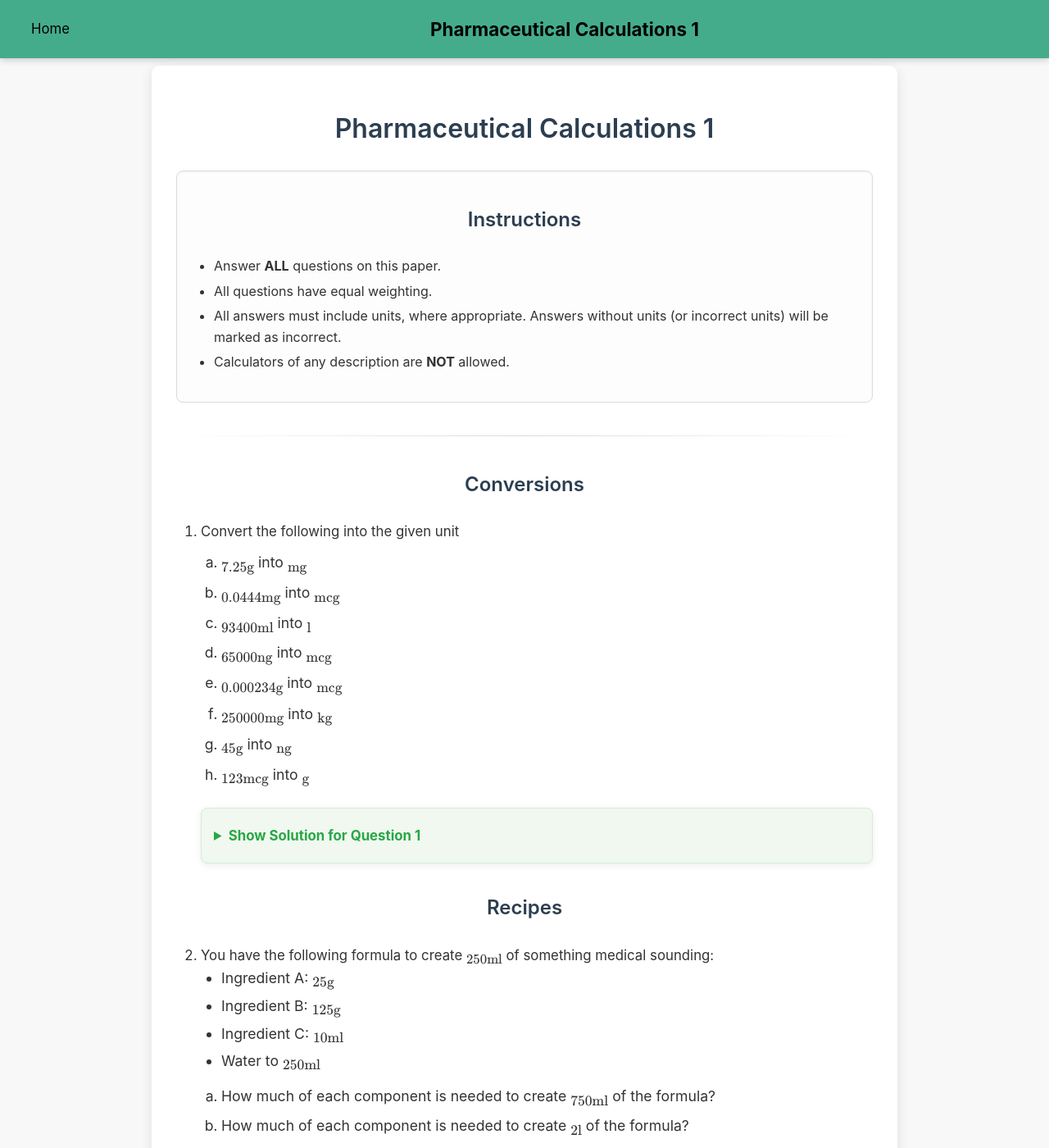
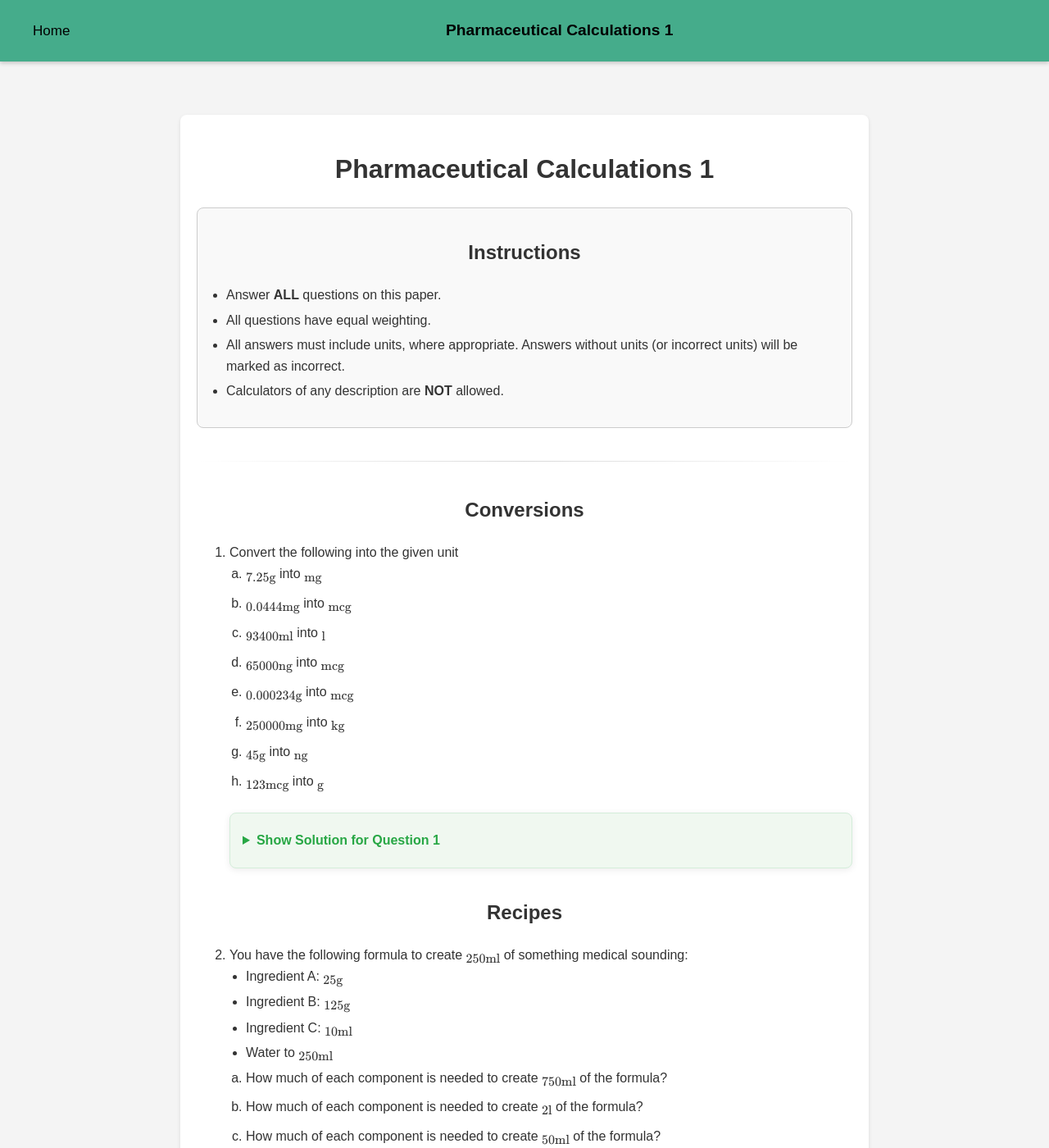
Before and after one commit to probe973/pha-4010y, a Jekyll site: the page built from review/1.md, in a window 1280 px wide and 1400 px high. Shown: the whole window at 82% size. Built offline with Jekyll 4.4.1, drawn with Linux system fonts in a browser that asks for light colours.

Commit message:
Update style.css

```diff
--- a/assets/css/style.css
+++ b/assets/css/style.css
@@ -1,129 +1,152 @@
-/* Base styles for HTML and Body */
-html, body {
+html, body { /* Ensure no default margins/paddings on html and body */
     margin: 0;
     padding: 0;
     line-height: 1.6;
-    font-family: 'Inter', sans-serif; /* Using Inter font */
-    color: #333; /* Dark gray text for main content */
-    background-color: #f8f8f8; /* Very light background for the page */
+    font-family: sans-serif;
+    padding-top: 60px; /* Space for the fixed header */
+    background-color: #f4f4f4; /* Light background for the page */
+    color: #333; /* Main text color */
+    font-size: 16px; /* Set a base font size for the body */
 }
-
-/* Navbar styles */
 .navbar {
     position: fixed;
     top: 0;
     left: 0;
     width: 100%;
-    background-color: #45ac8b; /* Greenish background */
+    background-color: #45ac8b; /* Changed background color for the navbar */
     overflow: hidden;
-    box-shadow: 0 2px 8px rgba(0,0,0,0.2); /* Enhanced shadow */
-    z-index: 1000;
+    box-shadow: 0 2px 5px rgba(0,0,0,0.2);
+    z-index: 1000; /* Ensure navbar stays on top */
     display: flex;
-    justify-content: flex-start;
+    justify-content: flex-start; /* Align items to the start */
     align-items: center;
-    padding: 10px 20px;
-    box-sizing: border-box;
+    padding: 10px 20px; /* Adjusted vertical padding to match other pages' navbar height */
+    box-sizing: border-box; /* Include padding in width */
 }
 
-.navbar a, .navbar-link {
+/* --- START: Navigation Link Styles --- */
+
+/* Styles for links in EXISTING HTML files (e.g., pha01.html, pha01_s.html) */
+/* These target <a> tags directly inside .navbar */
+.navbar a {
     display: block;
-    color: black; /* Changed to BLACK for navbar links */
+    color: black; /* Changed text color to black */
     text-align: center;
-    padding: 12px 18px; /* Adjusted padding */
+    padding: 14px 20px;
     text-decoration: none;
-    font-size: 1.05em; /* Consistent font size for links */
-    border-radius: 6px; /* Rounded corners */
-    transition: background-color 0.3s ease, color 0.3s ease;
-    margin-right: 15px; /* Space between links */
+    font-size: 17px;
+    border-radius: 8px; /* Rounded corners for links */
+    transition: background-color 0.3s ease; /* Smooth transition on hover */
+    margin-right: 10px; /* Space between links */
+}
+.navbar a:hover {
+    background-color: #5cb85c; /* Lighter green on hover */
+    color: black; /* Ensure text remains black on hover */
 }
 
-.navbar a:hover, .navbar-link:hover {
-    background-color: #3a9172; /* Darker green on hover */
-    color: black; /* Ensure text remains BLACK on hover */
+/* Styles for links in NEW Jekyll-processed Markdown files */
+/* These target <a> tags specifically given the .navbar-link class in _layouts/default.html */
+.navbar-link {
+    display: block;
+    color: black;
+    text-align: center;
+    padding: 14px 20px;
+    text-decoration: none;
+    font-size: 17px;
+    border-radius: 8px;
+    transition: background-color 0.3s ease;
+    float: none !important; /* Ensures no floating behavior */
+    margin-right: auto !important; /* Pushes the link to the far left */
+    margin-left: 0 !important; /* Ensures no left margin interference */
+}
+.navbar-link:hover {
+    background-color: #5cb85c;
+    color: black;
 }
 
+/* Styles for the main page title in the navbar */
 .navbar-title {
-    color: black; /* Changed to BLACK for navbar title */
-    font-size: 1.4em; /* Larger, more prominent title */
+    color: black;
+    font-size: 1.2em; /* Adjusted to match original HTML's title size */
     font-weight: bold;
     text-decoration: none;
     padding: 0;
-    flex-grow: 1;
-    text-align: center;
+    flex-grow: 1; /* Allows title to take up remaining space */
+    text-align: center; /* Centers the text within its allocated space */
 }
 
-/* Main content area */
+/* --- END: Navigation Link Styles --- */
+
+
 .content {
-    margin: 80px auto 40px auto; /* Space for fixed header, center, bottom margin */
-    max-width: 850px; /* Slightly wider content area */
-    padding: 30px; /* More padding inside */
+    margin: 20px auto; /* Center content with auto margins */
+    max-width: 800px; /* Max width for readability */
+    padding: 20px;
     background-color: #fff;
-    border-radius: 10px; /* More rounded corners */
-    box-shadow: 0 4px 15px rgba(0,0,0,0.1); /* Deeper, softer shadow */
+    border-radius: 8px;
+    box-shadow: 0 2px 5px rgba(0,0,0,0.1);
+    margin-bottom: 40px; /* Add space before the new section */
 }
-
-/* Headings */
 h1, h2 {
-    color: #2c3e50; /* Darker blue-gray for headings */
+    color: #333;
     text-align: center;
-    margin-bottom: 25px;
-    font-weight: 600; /* Slightly bolder */
+    margin-bottom: 20px;
 }
-
-/* Paragraphs and general text */
-p {
-    text-align: left; /* Default to left-aligned */
-    margin-bottom: 15px;
-    font-size: 1.05em; /* Consistent font size for main text */
+strong {
+    font-weight: bold;
 }
-
-/* Instructions and Formulae boxes */
 .instructions, .formulae {
-    border: 1px solid #dcdcdc; /* Lighter border */
-    padding: 20px;
-    margin-bottom: 30px;
-    background-color: #fdfdfd; /* Off-white background */
-    border-radius: 8px;
-    box-shadow: inset 0 1px 3px rgba(0,0,0,0.05); /* Subtle inner shadow */
+    border: 1px solid #ccc;
+    padding: 15px;
+    margin-bottom: 20px;
+    background-color: #f9f9f9;
+    border-radius: 8px; /* Rounded corners for info boxes */
 }
-
-/* Ordered Lists (Questions) */
 ol {
-    list-style-type: decimal; /* Native decimal numbering */
-    padding-left: 30px; /* Standard indent */
-    margin-bottom: 20px; /* Space after main list */
+    list-style-type: decimal; /* Use native decimal numbering for main questions */
+    padding-left: 40px; /* Standard padding for ordered lists */
 }
 
 ol li {
-    margin-bottom: 15px; /* More spacing between list items */
-    font-size: 1.05em; /* Consistent font size with paragraphs */
+    margin-bottom: 10px; /* Standard spacing for list items */
 }
 
-/* Nested Ordered Lists (a, b, c) */
-ol ol {
-    list-style-type: lower-alpha; /* Native alphabetical numbering */
-    padding-left: 25px; /* Indent for nested lists */
-    margin-top: 10px; /* Space above nested list */
-    margin-bottom: 10px; /* Space below nested list */
+/* Simplified rules for nested ordered lists */
+ol ol { /* This targets any ordered list nested directly inside another ordered list */
+    list-style-type: lower-alpha; /* Forces alphabetical numbering (a, b, c...) */
+    padding-left: 20px; /* Adjust padding for nested lists to indent them */
+    margin-left: 0; /* Ensure no extra margin pushes them too far */
 }
 
 ol ol li {
-    margin-bottom: 8px; /* Closer spacing for sub-items */
+    /* No specific rules needed here, inherited from ol ol */
 }
 
-/* Unordered Lists */
-ul {
+ul { /* Style for unordered lists, specifically for formula items */
     list-style-type: disc;
-    margin-left: 25px;
+    margin-left: 20px; /* Indent for nested ul */
     padding-left: 0;
-    margin-bottom: 15px;
 }
-
 ul li {
     margin-bottom: 5px;
 }
 
-/* Solution Details (Collapsible) */
+
+/* New style for the specific sub-heading */
+.sub-heading {
+    font-size: 1.4em; /* Slightly smaller than default h2 */
+    color: #555; /* Slightly lighter color */
+    margin-top: -10px; /* Pull it closer to the h1 */
+    margin-bottom: 30px; /* Adjust spacing below */
+    font-weight: normal; /* Less bold than default h2 */
+}
+p {
+    text-align: center;
+    margin-bottom: 30px;
+    font-size: 1.1em; /* Your target font size for paragraph text */
+}
+
+/* --- START: Solution Details (Collapsible) Styles --- */
 .solution-details {
     margin-top: 25px; /* More space above the solution dropdown */
     margin-bottom: 35px; /* More space after the solution block */
@@ -156,13 +179,15 @@
 .solution-content ul,
 .solution-content li {
     text-align: left; /* Ensure all content inside solutions is left-aligned */
-    font-size: 1em; /* Set to 1em here, as the parent .solution-details has padding, it should inherit correctly. */
+    font-size: 1em; /* This will make solution content match the size of its immediate parent, which is .solution-details, inheriting from body's 16px. So this will be 16px. */
     margin-bottom: 10px; /* Spacing for paragraphs/list items within solutions */
 }
 
 .solution-content ul {
     margin-left: 20px; /* Indent for lists within solutions */
 }
+/* --- END: Solution Details (Collapsible) Styles --- */
+
 
 /* MathJax (LaTeX) specific styling */
 /* This ensures MathJax matches the surrounding text size and aligns vertically */
@@ -170,6 +195,7 @@
     font-size: 1em !important; /* Forces MathJax to match its parent element's font size */
     vertical-align: -0.125em !important; /* Adjusts vertical alignment to prevent "floating" */
 }
+
 
 /* Horizontal Rule */
 hr {
@@ -181,45 +207,48 @@
 
 /* Other specific styles */
 .sub-heading {
-    font-size: 1.4em;
-    color: #555;
-    margin-top: -10px;
-    margin-bottom: 30px;
-    font-weight: normal;
+    font-size: 1.4em; /* Slightly smaller than default h2 */
+    color: #555; /* Slightly lighter color */
+    margin-top: -10px; /* Pull it closer to the h1 */
+    margin-bottom: 30px; /* Adjust spacing below */
+    font-weight: normal; /* Less bold than default h2 */
 }
 
-/* Button and Topic Link styles (from previous versions, adjusted for consistency) */
+
+/* The original .button-container and .button styles are no longer needed for pha links,
+   but kept here in case they are used elsewhere or for reference.
+   The pha links will now use topic-link-container and topic-link styles. */
 .button-container {
     display: flex;
-    flex-direction: column;
-    gap: 15px;
-    align-items: center;
-    margin-bottom: 40px;
+    flex-direction: column; /* Stack buttons vertically */
+    gap: 15px; /* Space between buttons */
+    align-items: center; /* Center buttons horizontally */
+    margin-bottom: 40px; /* Space before new section */
 }
 .button {
-    display: block;
-    width: 80%;
-    max-width: 300px;
+    display: block; /* Make buttons block-level for full width */
+    width: 80%; /* Adjust width as needed, or use max-width */
+    max-width: 300px; /* Limit button width */
     padding: 15px 25px;
-    background-color: #007BFF;
+    background-color: #007BFF; /* Blue button color */
     color: white;
     text-align: center;
     text-decoration: none;
     font-size: 1.2em;
     font-weight: bold;
-    border-radius: 10px;
-    box-shadow: 0 4px 8px rgba(0,0,0,0.2);
+    border-radius: 10px; /* More rounded corners */
+    box-shadow: 0 4px 8px rgba(0,0,0,0.2); /* Deeper shadow */
     transition: background-color 0.3s ease, transform 0.2s ease, box-shadow 0.3s ease;
     border: none;
     cursor: pointer;
 }
 .button:hover {
-    background-color: #0056b3;
-    transform: translateY(-2px);
-    box-shadow: 0 6px 12px rgba(0,0,0,0.3);
+    background-color: #0056b3; /* Darker blue on hover */
+    transform: translateY(-2px); /* Slight lift effect */
+    box-shadow: 0 6px 12px rgba(0,0,0,0.3); /* Enhanced shadow on hover */
 }
 .button:active {
-    transform: translateY(0);
+    transform: translateY(0); /* Press down effect */
     box-shadow: 0 2px 4px rgba(0,0,0,0.2);
 }
 
@@ -230,12 +259,12 @@
     background-color: #fff;
     border-radius: 8px;
     box-shadow: 0 2px 5px rgba(0,0,0,0.1);
-    margin-bottom: 40px;
+    margin-bottom: 40px; /* Space between sections */
 }
 .topic-link-container {
     display: flex;
     flex-direction: column;
-    gap: 10px;
+    gap: 10px; /* Space between topic links */
 }
 .topic-link {
     display: flex;
@@ -254,23 +283,23 @@
 }
 .topic-icon {
     margin-right: 10px;
-    font-size: 1.5em;
-    color: #4CAF50;
+    font-size: 1.5em; /* Adjust icon size */
+    color: #4CAF50; /* Green color for icons */
 }
 .topic-description {
     font-size: 0.9em;
     color: #666;
     margin-top: 5px;
-    margin-left: 35px;
+    margin-left: 35px; /* Align with text after icon */
 }
 .iframe-container {
     position: relative;
     width: 100%;
-    padding-bottom: 75%;
+    padding-bottom: 75%; /* 4:3 Aspect Ratio (change this to 56.25% for 16:9) */
     height: 0;
     overflow: hidden;
-    margin-top: 20px;
-    border-radius: 8px;
+    margin-top: 20px; /* Space above iframe */
+    border-radius: 8px; /* Match container border-radius */
 }
 .iframe-container iframe {
     position: absolute;
@@ -278,9 +307,10 @@
     left: 0;
     width: 100%;
     height: 100%;
-    border: none;
-    border-radius: 8px;
+    border: none; /* Remove iframe border */
+    border-radius: 8px; /* Match container border-radius */
 }
+
 
 /* Responsive adjustments */
 @media (max-width: 600px) {
@@ -295,6 +325,7 @@
         margin: 10px;
         padding: 15px;
     }
+    /* .button styles are now largely superseded by .topic-link for pha links */
     .button {
         width: 90%;
         padding: 12px 20px;
@@ -311,6 +342,6 @@
         margin-left: 0;
     }
     .iframe-container {
-        padding-bottom: 100%;
+        padding-bottom: 100%; /* Adjust aspect ratio for smaller screens if needed */
     }
 }
```
